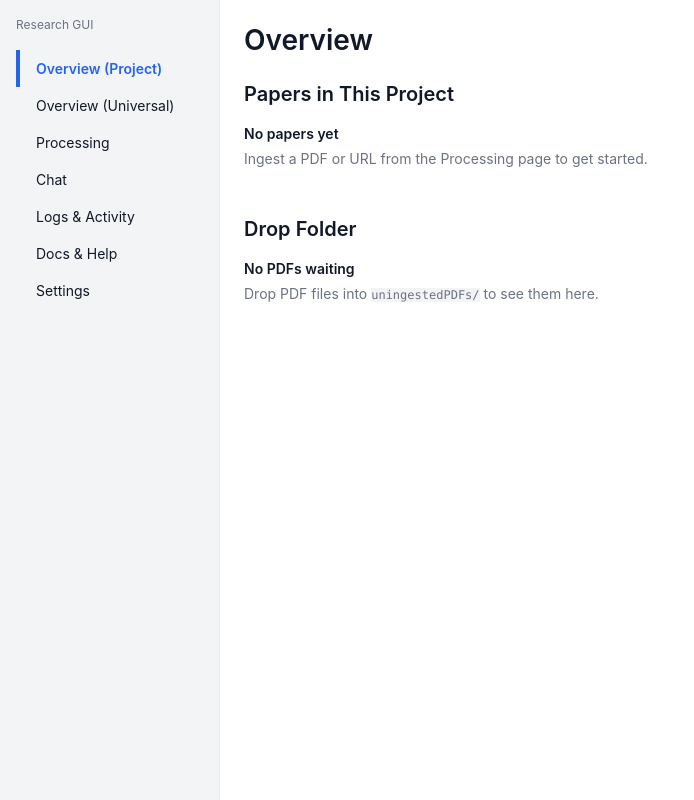
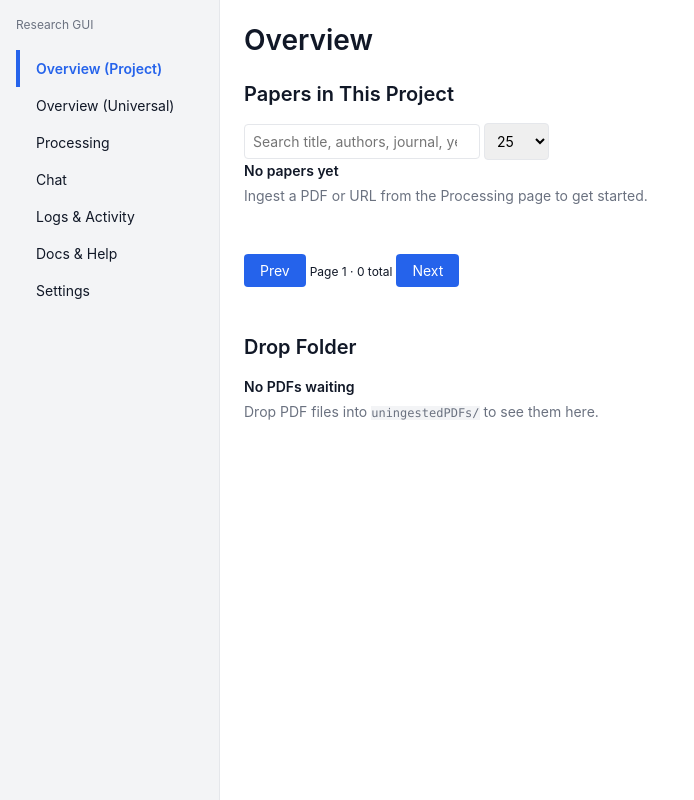
Before and after one commit to themanuelr/ragsearch-assistant, a FastAPI app: page /overview/project in a window 1280 px wide. Shown: the whole page, without its empty margins (0-694 px from the left). Run offline with FastAPI, Linux system fonts and the light colour scheme.

Commit message:
feat(08.1-01): add /papers/picker route + shared partial, wire Overview pages
Task 3 (D-04, D-05). One GET /papers/picker route + one paper_picker.html
partial serve Overview (Project) and Overview (Universal), branching on
scope (row shape) and select_mode (display/radio/checkbox selection
affordance, for later Processing/retag waves). page_size clamped
server-side to {25,50,100,200}; q relies on Jinja2 autoescape (never
|safe). Both pages now render their initial page via a synchronous
{% include %} so a bare GET is unchanged for non-JS clients, then swap
#picker-results on every filter/page-size/pagination interaction.

display-mode rows preserve the exact pre-existing column/markup shape per
scope (project stage-glyph table + two-way drilldown toggle; universal
registry table + Import CTA) so both tables' prior behavior is unchanged,
just now filtered+paginated.

```diff
--- a/gui/routes/overview.py
+++ b/gui/routes/overview.py
@@ -10,9 +10,20 @@ import re
 from fastapi import APIRouter, Request
 
 from gui.config import load_gui_config
-from gui.scan import scan_paper, scan_project_papers, scan_uningested, scan_universal
+from gui.scan import (
+    filter_and_paginate,
+    scan_paper,
+    scan_project_papers,
+    scan_uningested,
+    scan_universal,
+)
 
 router = APIRouter()
+
+# Server-side clamp for the picker's page_size (D-03/T-08.1-01-02) -- the
+# <select> options in partials/paper_picker.html are client-side only and
+# must never be trusted as-is.
+_PICKER_PAGE_SIZES = (25, 50, 100, 200)
 
 
 def _rerun_status_id_slug(registry_key: str) -> str:
@@ -28,7 +39,8 @@ def _rerun_status_id_slug(registry_key: str) -> str:
 
 @router.get("/overview/project")
 def overview_project(request: Request):
-    """Render the live-scanned per-paper stage table + drop-folder pending list.
+    """Render the live-scanned per-paper stage table (via the shared picker,
+    D-01..D-05) + drop-folder pending list.
 
     Plain ``def`` (not ``async def``, RESEARCH.md Pitfall 5): scan_project_papers
     and scan_uningested do blocking file/Chroma I/O, and FastAPI runs sync
@@ -39,14 +51,19 @@ def overview_project(request: Request):
     config = load_gui_config()
     papers = scan_project_papers(config)
     pending = scan_uningested(config)
+    result = filter_and_paginate(papers, "", 1, 25)
     return templates.TemplateResponse(
         request,
         "overview_project.html",
         {
             "active_page": "overview_project",
             "page_title": "Overview (Project)",
-            "papers": papers,
             "pending": pending,
+            "result": result,
+            "scope": "project",
+            "q": "",
+            "select_mode": "display",
+            "page_size": 25,
         },
     )
 
@@ -91,7 +108,8 @@ def overview_project_paper(request: Request, registry_key: str):
 
 @router.get("/overview/universal")
 def overview_universal(request: Request):
-    """Render the read-only universal registry table (D-11).
+    """Render the read-only universal registry table (D-11), via the shared
+    picker (D-01..D-05).
 
     Plain ``def`` (not ``async def``): scan_universal does blocking
     file/registry I/O, mirroring overview_project's Pitfall 5 rationale.
@@ -100,12 +118,68 @@ def overview_universal(request: Request):
 
     config = load_gui_config()
     entries = scan_universal(config)
+    result = filter_and_paginate(entries, "", 1, 25)
     return templates.TemplateResponse(
         request,
         "overview_universal.html",
         {
             "active_page": "overview_universal",
             "page_title": "Overview (Universal)",
-            "entries": entries,
+            "result": result,
+            "scope": "universal",
+            "q": "",
+            "select_mode": "display",
+            "page_size": 25,
         },
     )
+
+
+@router.get("/papers/picker")
+def papers_picker(
+    request: Request,
+    scope: str = "project",
+    q: str = "",
+    page: int = 1,
+    page_size: int = 25,
+    select_mode: str = "display",
+):
+    """Shared server-side-filtered, paginated paper picker (D-01..D-05).
+
+    ONE route serves Overview (Project), Overview (Universal), and (later
+    waves) Processing orchestration/retag: ``scope`` (``project``|
+    ``universal``) selects the source list, ``select_mode`` (``display``|
+    ``radio``|``checkbox``) selects the row-selection affordance.
+    ``page_size`` is clamped server-side to {25,50,100,200} -- the HTML
+    ``<select>`` is client-side only and is never trusted as-is
+    (T-08.1-01-02). ``page`` is clamped to >=1.
+
+    Plain ``def`` (not ``async def``): scan_project_papers/scan_universal do
+    blocking file/Chroma I/O, mirroring every other route in this module.
+    """
+    from gui.app import templates
+
+    config = load_gui_config()
+    if page_size not in _PICKER_PAGE_SIZES:
+        page_size = 25
+    if page < 1:
+        page = 1
+
+    if scope == "universal":
+        entries = scan_universal(config)
+    else:
+        scope = "project"
+        entries = scan_project_papers(config)
+
+    result = filter_and_paginate(entries, q, page, page_size)
+
+    return templates.TemplateResponse(
+        request,
+        "partials/paper_picker.html",
+        {
+            "result": result,
+            "scope": scope,
+            "q": q,
+            "select_mode": select_mode,
+            "page_size": page_size,
+        },
+    )
--- a/gui/templates/overview_project.html
+++ b/gui/templates/overview_project.html
@@ -1,52 +1,19 @@
 {% extends "base.html" %}
-{% import "partials/_stage_macros.html" as macros %}
 {% block title %}Overview (Project) — Research Paper Intelligence System{% endblock %}
 {% block content %}
   <h1>Overview</h1>
 
   <section>
     <h2>Papers in This Project</h2>
-    {% if papers %}
-    <table>
-      <thead>
-        <tr>
-          <th>Title</th>
-          <th>Year</th>
-          <th>MinerU</th>
-          <th>Registry</th>
-          <th title="Analysis namespace filled (summary/claims/topics/etc. generated)">Analysis Filled</th>
-          <th>Note</th>
-          <th>Biblio</th>
-          <th>Embed</th>
-          <th>Linked by Topics</th>
-        </tr>
-      </thead>
-      <tbody>
-        {% for paper in papers %}
-        <tr class="paper-row"
-            data-detail-cell="paper-detail-{{ loop.index0 }}"
-            data-drilldown-url="/overview/project/paper/{{ paper.registry_key }}"
-            onclick="paperRowToggle(this)">
-          <td>{{ paper.title }}</td>
-          <td>{{ paper.metadata.year or "" }}</td>
-          <td>{{ macros.stage_glyph(paper.stages.mineru) }}</td>
-          <td>{{ macros.stage_glyph(paper.stages.registry) }}</td>
-          <td>{{ macros.stage_glyph(paper.stages.paperjson_fill) }}</td>
-          <td>{{ macros.stage_glyph(paper.stages.note) }}</td>
-          <td>{{ macros.stage_glyph(paper.stages.biblio) }}</td>
-          <td>{{ macros.stage_glyph(paper.stages.embed) }}</td>
-          <td>{{ macros.stage_glyph(paper.stages.topics) }}</td>
-        </tr>
-        <tr class="paper-detail-row">
-          <td colspan="9" id="paper-detail-{{ loop.index0 }}"></td>
-        </tr>
-        {% endfor %}
-      </tbody>
-    </table>
-    {% else %}
-    <p class="empty-state-heading">No papers yet</p>
-    <p class="empty-state-body">Ingest a PDF or URL from the Processing page to get started.</p>
-    {% endif %}
+    {# Shared paper picker (D-01..D-05, Phase 08.1 Plan 01): server-side
+       search + pagination over this project's papers. Initial content is
+       server-rendered via {% include %} (no hx-trigger="load") so a bare
+       page GET already contains the first page; subsequent filter/
+       page-size/page changes swap #picker-results via the partial's own
+       hx-get controls. #}
+    <div id="picker-results">
+      {% include "partials/paper_picker.html" %}
+    </div>
   </section>
 
   <section class="section-gap">
@@ -73,29 +40,4 @@
     <p class="empty-state-body">Drop PDF files into <code>uningestedPDFs/</code> to see them here.</p>
     {% endif %}
   </section>
-
-  {# GUI-03/D-12: the row is a two-way disclosure toggle, not a one-way htmx
-     fill. Declarative hx-get/hx-target/hx-swap on the row is deliberately
-     not used here: htmx's own click listener and this row's click handler
-     would both fire on the same click, and their relative firing order
-     decides whether an hx-trigger event filter sees pre- or post-toggle
-     state -- a race that would make the toggle flip unpredictably. One
-     handler owning both branches (collapse vs. fetch-and-expand) has no
-     such ambiguity; it still issues the fetch through htmx's own public
-     `htmx.ajax` API so the swap mechanics are unchanged. #}
-  <script>
-    (function () {
-      window.paperRowToggle = function (row) {
-        var cellId = row.getAttribute("data-detail-cell");
-        var url = row.getAttribute("data-drilldown-url");
-        var cell = document.getElementById(cellId);
-        if (!cell) return;
-        if (cell.innerHTML.trim()) {
-          cell.innerHTML = "";
-          return;
-        }
-        htmx.ajax("GET", url, { target: "#" + cellId, swap: "innerHTML" });
-      };
-    })();
-  </script>
 {% endblock %}
--- /dev/null
+++ b/gui/templates/partials/paper_picker.html
@@ -0,0 +1,206 @@
+{% import "partials/_stage_macros.html" as macros %}
+{# Shared paper picker (D-01..D-05, Phase 08.1 Plan 01). ONE partial + ONE
+   `GET /papers/picker` route serve Overview (Project), Overview
+   (Universal), and (later waves) Processing orchestration/retag.
+   ``scope`` selects the row shape (project stage-glyph table vs. universal
+   registry table when select_mode="display"); ``select_mode`` selects the
+   row-selection affordance (display/radio/checkbox).
+
+   The search input + page-size dropdown + prev/next pagination controls
+   live INSIDE this partial (not the parent page) so every filter/page-
+   size/page change round-trips through a fresh hx-get and swaps the whole
+   #picker-results container. This is why the search input echoes ``q``
+   back into its own value -- relying on Jinja2's default autoescape only,
+   never |safe (T-08.1-01-01). #}
+<div class="picker-controls">
+  <input type="search" name="q" value="{{ q }}"
+         placeholder="Search title, authors, journal, year..."
+         hx-get="/papers/picker"
+         hx-trigger="keyup changed delay:300ms"
+         hx-target="#picker-results"
+         hx-include="[name='page_size']"
+         hx-vals='{"page": 1, "scope": "{{ scope }}", "select_mode": "{{ select_mode }}"}'>
+  <select name="page_size"
+          hx-get="/papers/picker"
+          hx-trigger="change"
+          hx-target="#picker-results"
+          hx-include="[name='q']"
+          hx-vals='{"page": 1, "scope": "{{ scope }}", "select_mode": "{{ select_mode }}"}'>
+    <option value="25" {% if page_size == 25 %}selected{% endif %}>25</option>
+    <option value="50" {% if page_size == 50 %}selected{% endif %}>50</option>
+    <option value="100" {% if page_size == 100 %}selected{% endif %}>100</option>
+    <option value="200" {% if page_size == 200 %}selected{% endif %}>200</option>
+  </select>
+</div>
+
+{% if select_mode in ("radio", "checkbox") %}
+  {# Generic selection rows -- Processing per-paper orchestration (D-16) /
+     retag multi-select (D-09), wired in a later wave. Title/journal/year/
+     authors only; no stage-glyph richness, since this mode is a plain
+     selection target, not a status display. #}
+  {% if result.entries %}
+  <table class="picker-table">
+    <thead>
+      <tr>
+        <th></th>
+        <th>Title</th>
+        <th>Journal</th>
+        <th>Year</th>
+        <th>Authors</th>
+      </tr>
+    </thead>
+    <tbody>
+      {% for e in result.entries %}
+      {% set meta = e.get("metadata", {}) %}
+      {% set row_authors = e.get("authors") or meta.get("authors") %}
+      <tr>
+        <td>
+          {% if select_mode == "checkbox" %}
+          <input type="checkbox" name="registry_keys" value="{{ e.registry_key }}">
+          {% else %}
+          <input type="radio" name="registry_key" value="{{ e.registry_key }}">
+          {% endif %}
+        </td>
+        <td>{{ e.get("title") or meta.get("title") or "" }}</td>
+        <td>{{ e.get("journal") or meta.get("journal") or "" }}</td>
+        <td>{{ e.get("year") if e.get("year") is not none else (meta.get("year") or "") }}</td>
+        <td>{{ row_authors | join(", ") if row_authors else "" }}</td>
+      </tr>
+      {% endfor %}
+    </tbody>
+  </table>
+  {% else %}
+  <p class="empty-state-heading">{{ "No matching papers" if q else "No papers yet" }}</p>
+  {% endif %}
+
+{% elif scope == "universal" %}
+  {# Overview (Universal), display mode -- unchanged row/column shape from
+     the pre-08.1-01 inline table (D-11), now sourced from the filtered +
+     paginated slice instead of the full unfiltered list. #}
+  {% if result.entries %}
+  <table>
+    <thead>
+      <tr>
+        <th>Title</th>
+        <th>Year</th>
+        <th>Projects</th>
+        <th>MinerU</th>
+        <th title="PaperJSON cache file exists on disk (analysis may or may not be filled yet)">PaperJSON Cached</th>
+        <th>Vault Note</th>
+        <th></th>
+      </tr>
+    </thead>
+    <tbody>
+      {% for entry in result.entries %}
+      <tr>
+        <td>{{ entry.title }}</td>
+        <td>{{ entry.year or "" }}</td>
+        <td>{{ entry.projects | join(", ") if entry.projects else "—" }}</td>
+        <td>{{ macros.stage_glyph(entry.mineru_present) }}</td>
+        <td>{{ macros.stage_glyph(entry.paperjson_present) }}</td>
+        <td>{{ entry.vault_note or "—" }}</td>
+        <td>
+          {% if not entry.in_this_project %}
+          <form hx-post="/jobs/enqueue"
+                hx-target="#import-status-{{ loop.index0 }}"
+                hx-swap="innerHTML">
+            <input type="hidden" name="action" value="ingest_doi">
+            <input type="hidden" name="doi" value="{{ entry.registry_key }}">
+            <button type="submit" class="btn">Import into This Project</button>
+          </form>
+          {% endif %}
+          <div id="import-status-{{ loop.index0 }}" class="section-gap"></div>
+        </td>
+      </tr>
+      {% endfor %}
+    </tbody>
+  </table>
+  {% else %}
+  <p class="empty-state-heading">{{ "No matching papers" if q else "No papers yet" }}</p>
+  <p class="empty-state-body">Papers ingested by any project clone sharing this registry will appear here.</p>
+  {% endif %}
+
+{% else %}
+  {# scope == "project", select_mode == "display": the stage-glyph table
+     (D-09/D-12 lineage) -- unchanged row/column shape and two-way
+     disclosure toggle from the pre-08.1-01 inline table, now sourced from
+     the filtered + paginated slice instead of the full unfiltered list. #}
+  {% if result.entries %}
+  <table>
+    <thead>
+      <tr>
+        <th>Title</th>
+        <th>Year</th>
+        <th>MinerU</th>
+        <th>Registry</th>
+        <th title="Analysis namespace filled (summary/claims/topics/etc. generated)">Analysis Filled</th>
+        <th>Note</th>
+        <th>Biblio</th>
+        <th>Embed</th>
+        <th>Linked by Topics</th>
+      </tr>
+    </thead>
+    <tbody>
+      {% for paper in result.entries %}
+      <tr class="paper-row"
+          data-detail-cell="paper-detail-{{ loop.index0 }}"
+          data-drilldown-url="/overview/project/paper/{{ paper.registry_key }}"
+          onclick="paperRowToggle(this)">
+        <td>{{ paper.title }}</td>
+        <td>{{ paper.metadata.year or "" }}</td>
+        <td>{{ macros.stage_glyph(paper.stages.mineru) }}</td>
+        <td>{{ macros.stage_glyph(paper.stages.registry) }}</td>
+        <td>{{ macros.stage_glyph(paper.stages.paperjson_fill) }}</td>
+        <td>{{ macros.stage_glyph(paper.stages.note) }}</td>
+        <td>{{ macros.stage_glyph(paper.stages.biblio) }}</td>
+        <td>{{ macros.stage_glyph(paper.stages.embed) }}</td>
+        <td>{{ macros.stage_glyph(paper.stages.topics) }}</td>
+      </tr>
+      <tr class="paper-detail-row">
+        <td colspan="9" id="paper-detail-{{ loop.index0 }}"></td>
+      </tr>
+      {% endfor %}
+    </tbody>
+  </table>
+  {% else %}
+  <p class="empty-state-heading">{{ "No matching papers" if q else "No papers yet" }}</p>
+  <p class="empty-state-body">Ingest a PDF or URL from the Processing page to get started.</p>
+  {% endif %}
+
+  {# GUI-03/D-12: the row is a two-way disclosure toggle, not a one-way
+     htmx fill -- unchanged from the pre-08.1-01 inline implementation (see
+     git history for the full non-htmx-on-the-row rationale). htmx
+     re-executes <script> tags present in swapped content, so a
+     redefinition on an AJAX page-size/search refresh is harmless
+     (idempotent); the initial full-page render only includes this partial
+     once. #}
+  <script>
+    (function () {
+      window.paperRowToggle = function (row) {
+        var cellId = row.getAttribute("data-detail-cell");
+        var url = row.getAttribute("data-drilldown-url");
+        var cell = document.getElementById(cellId);
+        if (!cell) return;
+        if (cell.innerHTML.trim()) {
+          cell.innerHTML = "";
+          return;
+        }
+        htmx.ajax("GET", url, { target: "#" + cellId, swap: "innerHTML" });
+      };
+    })();
+  </script>
+{% endif %}
+
+<div class="picker-pagination section-gap">
+  <button type="button" class="btn"
+          hx-get="/papers/picker?page={{ result.page - 1 }}&scope={{ scope }}&select_mode={{ select_mode }}"
+          hx-target="#picker-results"
+          hx-include="[name='q'],[name='page_size']"
+          {% if result.page <= 1 %}disabled{% endif %}>Prev</button>
+  <span class="stage-label">Page {{ result.page }} &middot; {{ result.total }} total</span>
+  <button type="button" class="btn"
+          hx-get="/papers/picker?page={{ result.page + 1 }}&scope={{ scope }}&select_mode={{ select_mode }}"
+          hx-target="#picker-results"
+          hx-include="[name='q'],[name='page_size']"
+          {% if not result.has_next %}disabled{% endif %}>Next</button>
+</div>
```
Also changed, not shown: gui/templates/overview_universal.html (+8 -43 lines).
